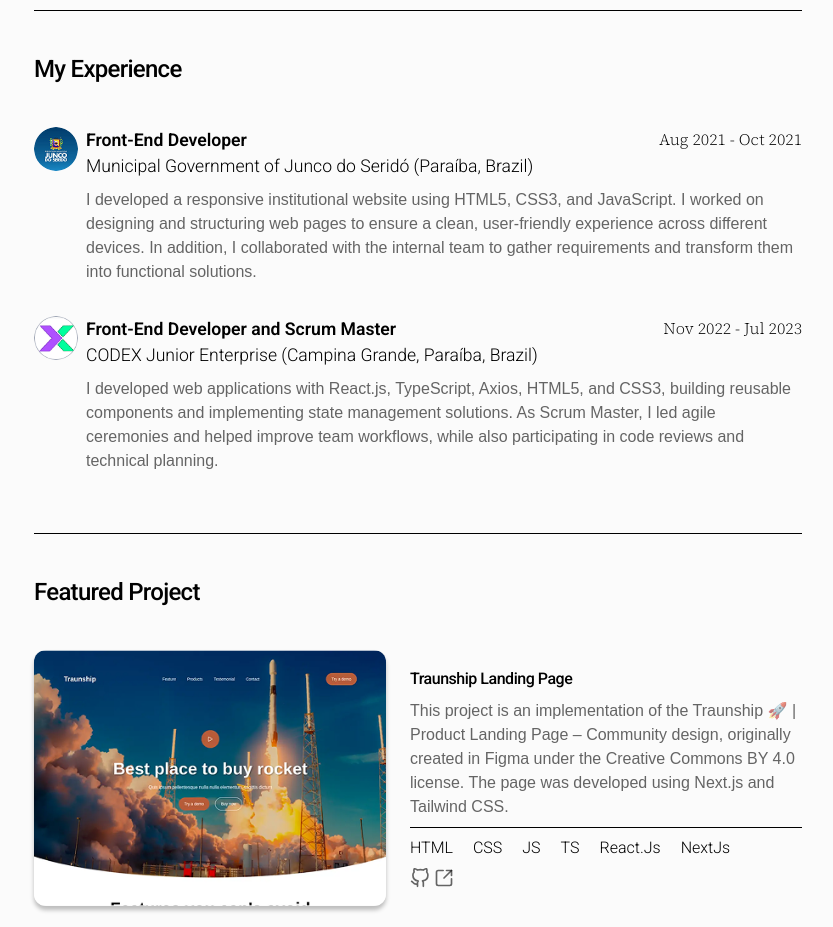
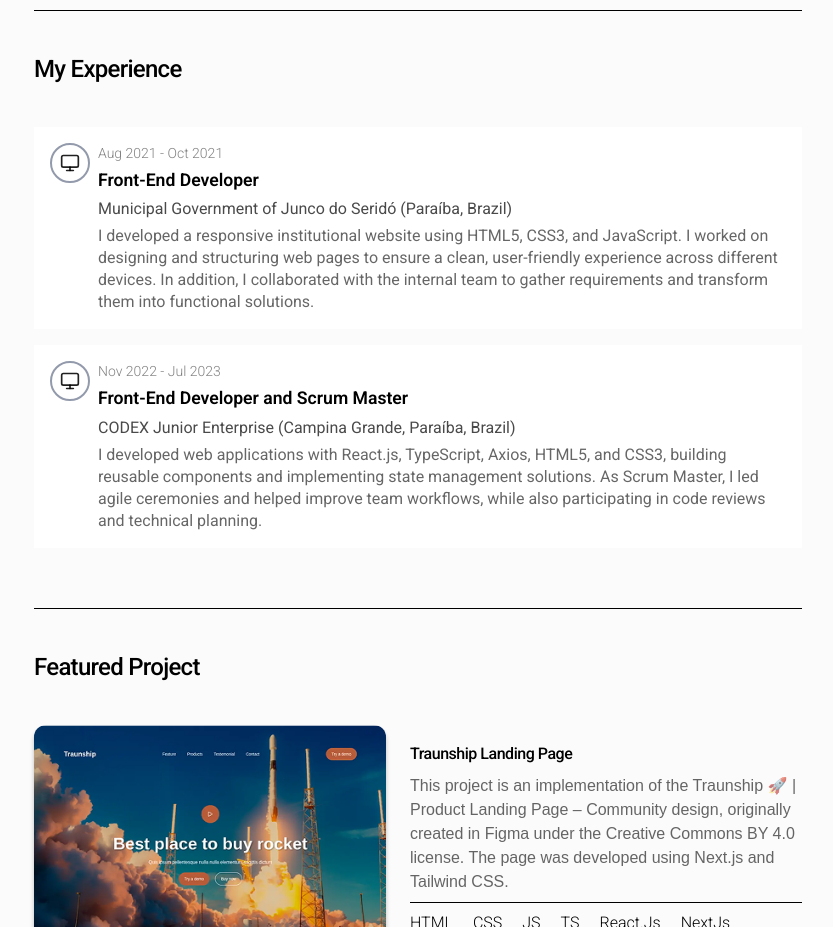
Before and after one commit to MarcosAntonio15243/MarcosAntonio15243.github.io, a Next.js app: page / in a window 1280 px wide. Shown: the part 940-1867 px from the top of the page, without its empty margins (222-1055 px from the left). Built offline with nearby package versions, Linux system fonts and the light colour scheme.

Commit message:
feat: improve experience card design

```diff
--- a/src/app/page.tsx
+++ b/src/app/page.tsx
@@ -131,7 +131,7 @@
 					{/* My Experience Section */}
 					<section id="experience" className="flex flex-col gap-5">
 						<h2>My Experience</h2>
-						<div className="flex flex-col gap-8 my-5">
+						<div className="flex flex-col gap-4 my-5">
 							{experiences.map((e) => {
 								return (
 									<ExperienceCard
--- a/src/components/cards/ExperienceCard.tsx
+++ b/src/components/cards/ExperienceCard.tsx
@@ -1,3 +1,5 @@
+import { Monitor } from "lucide-react";
+import Image from "next/image";
 import type { HTMLAttributes } from "react";
 
 interface ExperienceCardProps extends HTMLAttributes<HTMLElement> {
@@ -21,22 +23,29 @@
 	...props
 }: ExperienceCardProps) {
 	return (
-		<div className="flex flex-col gap-2" {...props}>
+		<div
+			className="flex flex-col gap-2 bg-[var(--color-bg-card)] p-4"
+			{...props}
+		>
 			<div className="w-full flex flex-col md:flex-row justify-between">
 				<div className="flex flex-row gap-2">
-					<img src={srcImg} alt={altImg} className="h-11 w-11 rounded-full" />
-					<div className="font-roboto flex flex-col gap-0 text-[1.1rem]">
+					<div className="flex items-center justify-center border-2 border-[var(--color-gray-400)] rounded-full h-10 min-w-10">
+						<Monitor className="size-5 text-[var(--color-icon)]" />
+					</div>
+					<div className="font-roboto flex flex-col gap-1 text-[1.1rem]">
+						<span className="font-light text-nowrap text-sm text-[var(--color-gray-600)]">
+							{dateStart} - {dateEnd || "Present"}
+						</span>
 						<span className="font-semibold">{jobTitle}</span>
-						<span className="font-thin max-sm:text-sm max-sm:tracking-[0.03rem]">
+						<span className="text-base max-sm:text-sm max-sm:tracking-[0.03rem] text-[var(--color-text-secondary)]">
 							{enterprise}
 						</span>
+						<p className="text-[var(--color-text-primary)] text-base leading-snug">
+							{description}
+						</p>
 					</div>
 				</div>
-				<span className="font-source-serif-4 font-light max-md:ml-13 text-nowrap text-base text-[var(--color-dark-gray)]">
-					{dateStart} - {dateEnd || "Present"}
-				</span>
 			</div>
-			<p className="sm:ml-13">{description}</p>
 		</div>
 	);
 }
```
